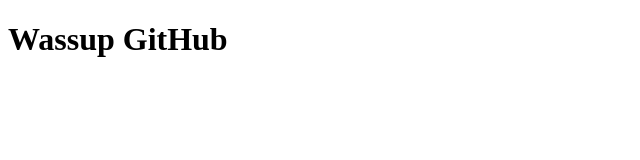
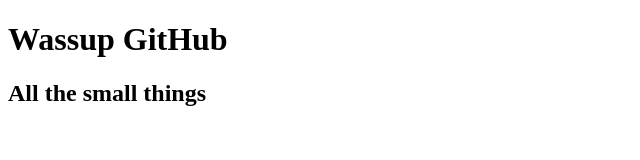
Before and after one commit to shaki-0/shecodes-challenge1, a plain HTML site: page index.html in a window 1280 px wide. Shown: the whole page, without its empty margins (0-640 px from the left). Drawn offline with Linux system fonts and the light colour scheme.

Commit message:
H2
Created a h2,

```diff
--- a/index.html
+++ b/index.html
@@ -8,5 +8,6 @@
   </head>
   <body>
     <h1>Wassup GitHub</h1>
+    <h2>All the small things</h2>
   </body>
 </html>
```
